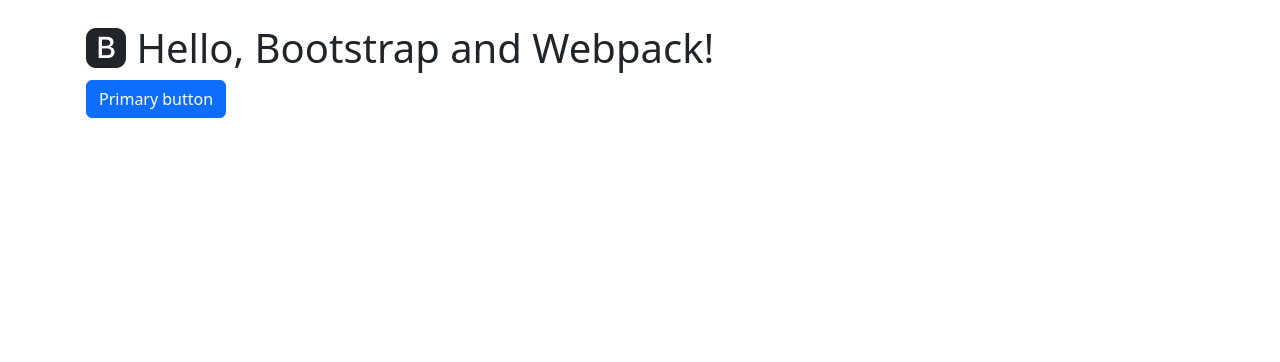
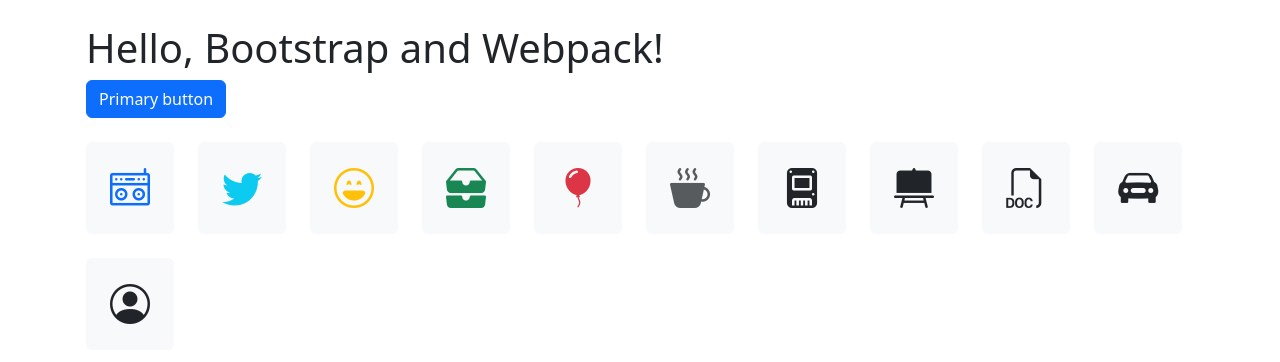
Before and after one commit to matthew-shaw/bootstrap-webpack, a website built with webpack: page src/index.html in a window 1280 px wide. Built offline with nearby package versions, Linux system fonts and the light colour scheme.

Commit message:
add icon examples

```diff
--- a/src/index.html
+++ b/src/index.html
@@ -5,12 +5,46 @@
     <meta name="viewport" content="width=device-width, initial-scale=1" />
     <title>Bootstrap w/ Webpack</title>
   </head>
+
   <body>
     <div class="container py-4 px-3 mx-auto">
-      <h1>
-        <i class="bi bi-bootstrap-fill"></i> Hello, Bootstrap and Webpack!
-      </h1>
+      <h1>Hello, Bootstrap and Webpack!</h1>
       <button class="btn btn-primary">Primary button</button>
+      <div class="d-flex gap-4 flex-wrap fs-1 mt-4 mb-5">
+        <div class="px-4 py-3 bg-light rounded-2">
+          <i class="bi bi-boombox text-primary"></i>
+        </div>
+        <div class="px-4 py-3 bg-light rounded-2">
+          <i class="bi bi-twitter text-info"></i>
+        </div>
+        <div class="px-4 py-3 bg-light rounded-2">
+          <i class="bi bi-emoji-laughing text-warning"></i>
+        </div>
+        <div class="px-4 py-3 bg-light rounded-2">
+          <i class="bi bi-inboxes-fill text-success"></i>
+        </div>
+        <div class="px-4 py-3 bg-light rounded-2">
+          <i class="bi bi-balloon-fill text-danger"></i>
+        </div>
+        <div class="px-4 py-3 bg-light rounded-2">
+          <i class="bi bi-cup-hot-fill text-muted"></i>
+        </div>
+        <div class="px-4 py-3 bg-light rounded-2">
+          <i class="bi bi-device-ssd-fill"></i>
+        </div>
+        <div class="px-4 py-3 bg-light rounded-2">
+          <i class="bi bi-easel2-fill"></i>
+        </div>
+        <div class="px-4 py-3 bg-light rounded-2">
+          <i class="bi bi-filetype-doc"></i>
+        </div>
+        <div class="px-4 py-3 bg-light rounded-2">
+          <i class="bi bi-car-front-fill"></i>
+        </div>
+        <div class="px-4 py-3 bg-light rounded-2">
+          <i class="bi bi-person-circle"></i>
+        </div>
+      </div>
     </div>
   </body>
 </html>
```
